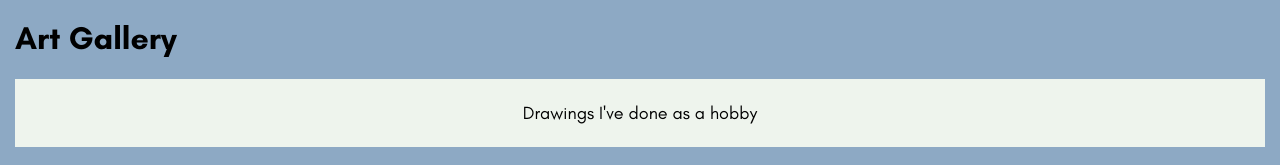
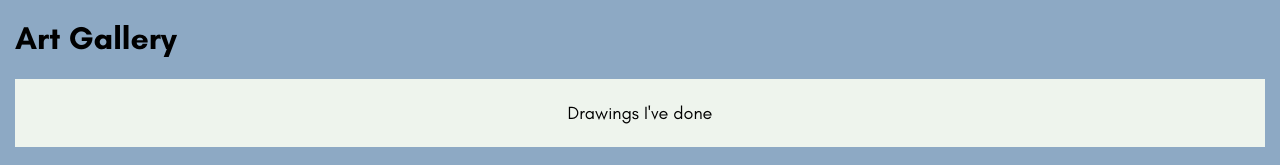
Before and after one commit to Snomysnow/portfolio, a plain HTML site: page index.html in a window 1280 px wide. Shown: the part 1954-2119 px from the top of the page. Drawn offline with Linux system fonts and the light colour scheme.

Commit message:
adjusted some sentences

```diff
--- a/index.html
+++ b/index.html
@@ -80,7 +80,7 @@
         <div class="ArtGallery" id="artlink">
             <div><h1 class="GlacialIndiffBold">Art Gallery</h1></div>
             <div class="leftart">
-                <p class="GlacialIndiff">Drawings I've done as a hobby</p>
+                <p class="GlacialIndiff">Drawings I've done</p>
             </div>
             <div class="artflex">
 
```
